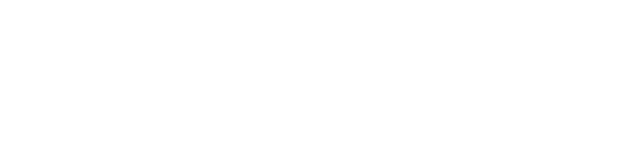
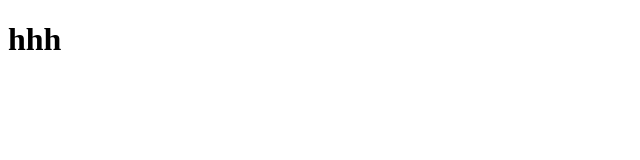
Before and after one commit to Aden-Youssouf/my-super-website, a plain HTML site: page index.html in a window 1280 px wide. Shown: the whole page, without its empty margins (0-640 px from the left). Drawn offline with Linux system fonts and the light colour scheme.

Commit message:
rajout hhh

```diff
--- a/index.html
+++ b/index.html
@@ -5,7 +5,7 @@
     <title>soleil</title>
   </head>
   <body>
-      <h1></h1>
+      <h1>hhh</h1>
 
   </body>
 </html>
```
